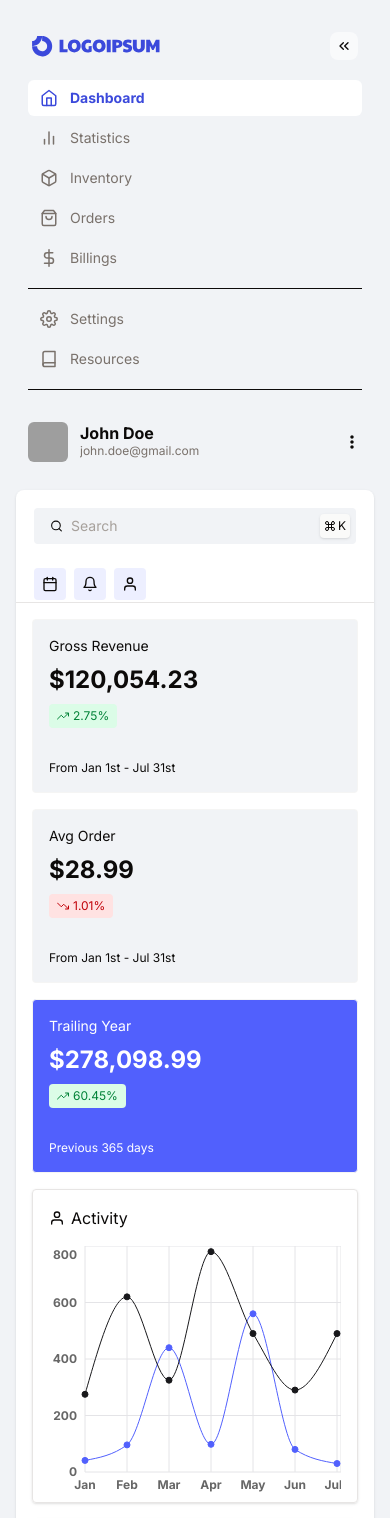
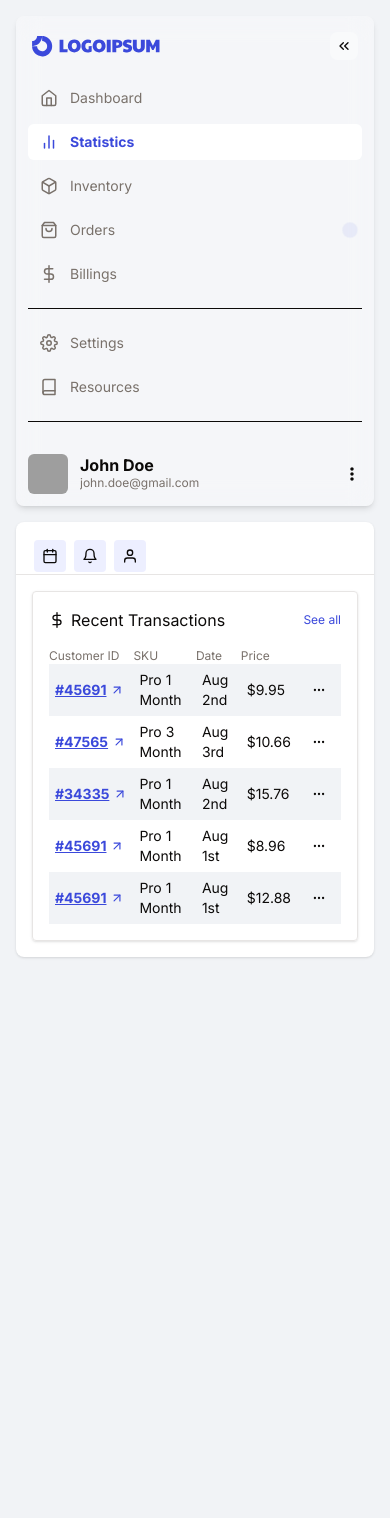
Before and after one commit to markjosephtx/dashboard-vite-react-tailwind, a React (Vite) app: page /statistics in a window 390 px wide. Shown: the top 1518 px of the page. After the commit the page ends 973 px from the top, so only its background shows below. Built offline with nearby package versions, Linux system fonts and the light colour scheme; grey boxes are pictures that could not be loaded.

Commit message:
Add Statistics Component and sub components, Added clickable prop states, refined mobile experience

```diff
--- a/package.json
+++ b/package.json
@@ -22,6 +22,7 @@
     "react-cmdk": "^1.3.9",
     "react-dom": "^18.3.1",
     "react-icons": "^5.5.0",
+    "react-router-dom": "^7.5.3",
     "recharts": "^2.15.3",
     "tailwindcss": "^4.1.4"
   },
--- a/src/App.jsx
+++ b/src/App.jsx
@@ -1,34 +1,39 @@
-import React from 'react'
-import { SidebarItem } from './Components/Sidebar/SidebarExpanded'
-import './App.css'
-import Dashboard from './Components/Dashboard/Dashboard'
-import SidebarExpanded from './Components/Sidebar/SidebarExpanded'
+import React from 'react';
+import { BrowserRouter, Route, Routes } from 'react-router-dom';
+import { SidebarItem } from './Components/Sidebar/SidebarExpanded';
+import './App.css';
+import Dashboard from './Components/Dashboard/Dashboard';
+import Statistics from './Components/Statistics/Statistics';
+import SidebarExpanded from './Components/Sidebar/SidebarExpanded';
 import { FiHome, FiBox, FiDollarSign, FiBarChart2, FiBook, FiSettings, FiShoppingBag } from "react-icons/fi";
 
-
 function App() {
-
   return (
-    <>
-
+    <BrowserRouter>
       <div className='flex flex-col lg:flex-row gap-4 p-4'>
         <SidebarExpanded>
-          <SidebarItem icon={<FiHome size={18} />} text="Dashboard" active />
-          <SidebarItem icon={<FiBarChart2 size={18} />} text="Statistics" />
-          <SidebarItem icon={<FiBox size={18} />} text="Inventory" />
-          <SidebarItem icon={<FiShoppingBag size={18} />} text="Orders" alert />
-          <SidebarItem icon={<FiDollarSign size={18} />} text="Billings" />
+          <SidebarItem icon={<FiHome size={18} />} text="Dashboard" to="/dashboard" />
+          <SidebarItem icon={<FiBarChart2 size={18} />} text="Statistics" to="/statistics" />
+          <SidebarItem icon={<FiBox size={18} />} text="Inventory" to="/inventory" />
+          <SidebarItem icon={<FiShoppingBag size={18} />} text="Orders" to="/orders" alert />
+          <SidebarItem icon={<FiDollarSign size={18} />} text="Billings" to="/billings" />
           <hr className='my-3' />
-          <SidebarItem icon={<FiSettings size={18} />} text="Settings" />
-          <SidebarItem icon={<FiBook size={18} />} text="Resources" />
+          <SidebarItem icon={<FiSettings size={18} />} text="Settings" to="/settings" />
+          <SidebarItem icon={<FiBook size={18} />} text="Resources" to="/resources" />
           <hr className='my-3' />
         </SidebarExpanded>
-        <Dashboard/>
+        <Routes>
+          <Route path="/dashboard" element={<Dashboard />} />
+          <Route path="/statistics" element={<Statistics />} />
+          <Route path="/inventory" element={<div>Inventory page</div>} />
+          <Route path="/orders" element={<div>Orders page</div>} />
+          <Route path="/billings" element={<div>Billings page</div>} />
+          <Route path="/settings" element={<div>Settings page</div>} />
+          <Route path="/resources" element={<div>Resources page</div>} />
+        </Routes>
       </div>
-
-
-    </>
-  )
+    </BrowserRouter>
+  );
 }
 
-export default App
+export default App;
--- a/src/Components/Sidebar/SidebarExpanded.jsx
+++ b/src/Components/Sidebar/SidebarExpanded.jsx
@@ -4,15 +4,15 @@ import { FiChevronsLeft, FiChevronsRight } from "react-icons/fi";
 import { CgMoreVerticalAlt } from "react-icons/cg";
 import { useContext, createContext, useState } from 'react'
 import logo  from "./../../assets/logoipsum-custom-logo.svg"
-import { motion } from "motion/react"
+import { Link, useLocation } from 'react-router-dom';
 
 const SidebarContext = createContext()
 
 export default function SidebarExpanded({ children }) {
   const [ expanded, setExpanded ] = useState(true)
   return (
-    <aside className={`lg:sticky top-4 lg:h-[calc(100vh-32px-48px)] grow-0 ${
-        expanded ? "h-auto" : "h-12"
+    <aside className={`sticky top-4 lg:h-[calc(100vh-32px-48px)] grow-0 n ${
+        expanded ? "h-auto lg:bg-[#F1F3F6] bg-white/30 backdrop-blur-md  shadow-md z-10 rounded-lg lg:shadow-none lg:rounded-none" : "h-14 lg:bg-[#F1F3F6] bg-white/30 backdrop-blur-md z-10 shadow-md rounded-lg lg:shadow-none lg:rounded-none "
       }`}>
       <nav className='h-full flex flex-col gap-2'>
         <div className='p-4 pb-2 flex justify-between items-center'>
@@ -53,21 +53,16 @@ export default function SidebarExpanded({ children }) {
   )
 }
 
-export function SidebarItem({ icon, text, active, alert }) {
+export function SidebarItem({ icon, text, alert, to }) {
   const { expanded } = useContext(SidebarContext)
+  const location = useLocation();
+  const isActive = location.pathname === to;
   return (
     <li
       className={`
-        relative flex items-center py-2 px-3 my-1
-        font-medium text-sm rounded-md cursor-pointer
-        transition-colors group
-        ${
-          active
-            ? "bg-white text-snare-blue-600 font-semibold"
-            : "hover:bg-snare-blue-100 text-stone-500"
-        }
-    `}
-    >
+        relative flex items-center font-medium text-sm group`}>
+      <Link to={to} className={`flex items-center py-2 px-3 my-1 rounded-md cursor-pointer
+        transition-colors ${isActive ? 'bg-white text-snare-blue-600 font-semibold w-full' : 'hover:bg-snare-blue-100 text-stone-500'}`}>
       {icon}
       <span className={`overflow-hidden transition-all ${
               expanded ? "lg:w-52 lg:ml-3 w-52 ml-3" : "lg:w-0 lg:ml-0 ml-3"
@@ -81,6 +76,7 @@ export function SidebarItem({ icon, text, active, alert }) {
           }`}
         />
       )}
+      </Link>
 
       {!expanded && (
         <div
--- /dev/null
+++ b/src/Components/Statistics/Grid.jsx
@@ -0,0 +1,13 @@
+import RecentTransactions from './RecentTransactions'
+
+function Grid() {
+  return (
+    <div className='px-4 grid gap-4 grid-cols-12'>
+        <RecentTransactions />
+
+
+    </div>
+  )
+}
+
+export default Grid
--- /dev/null
+++ b/src/Components/Statistics/RecentTransactions.jsx
@@ -0,0 +1,103 @@
+import React from 'react'
+import { FiDollarSign, FiArrowUpRight, FiMoreHorizontal } from 'react-icons/fi'
+
+function RecentTransactions() {
+  return (
+    <div className='col-span-12 p-4 rounded border border-stone-200 shadow-sm hover:shadow-md transition-all duration-300'>
+        <div className='mb-4 flex items-center justify-between'>
+            <h3 className='flex items-center gap-1.5 font-medium'>
+                <FiDollarSign /> Recent Transactions
+            </h3>
+            <button className='text-xs text-snare-blue-600 hover:underline'>
+                See all
+            </button>
+        </div>
+        <table className='w-full table-auto'>
+            <TableHead />
+            <tbody>
+                <TableRow
+                    cusId="#45691"
+                    sku="Pro 1 Month"
+                    date="Aug 2nd"
+                    price="$9.95"
+                    order={1}
+                />
+                <TableRow
+                    cusId="#47565"
+                    sku="Pro 3 Month"
+                    date="Aug 3rd"
+                    price="$10.66"
+                    order={2}
+                />
+                <TableRow
+                    cusId="#34335"
+                    sku="Pro 1 Month"
+                    date="Aug 2nd"
+                    price="$15.76"
+                    order={3}
+                />
+                <TableRow
+                    cusId="#45691"
+                    sku="Pro 1 Month"
+                    date="Aug 1st"
+                    price="$8.96"
+                    order={4}
+                />
+                <TableRow
+                    cusId="#45691"
+                    sku="Pro 1 Month"
+                    date="Aug 1st"
+                    price="$12.88"
+                    order={5}
+                />
+            </tbody>
+        </table>
+    </div>
+  )
+}
+const TableHead = () => {
+    return (
+        <thead>
+            <tr className='text-xs font-normal text-stone-500'>
+                <th className='text-left font-medium'>Customer ID</th>
+                <th className='text-left font-medium'>SKU</th>
+                <th className='text-left font-medium'>Date</th>
+                <th className='text-left font-medium'>Price</th>
+                <th className='w-8'></th>
+            </tr>
+        </thead>
+    )
+}
+
+const TableRow = ({
+    cusId,
+    sku,
+    date,
+    price,
+    order,
+} = {
+    cusId: string,
+    sku: string,
+    date: string,
+    price: string,
+    order: number,
+}) => {
+    return (
+        <tr className={order % 2 ? "bg-[#F1F3F6] text-sm" : "text-sm"}>
+            <td className='p-1.5'>
+                <a href="#" className='text-snare-blue-600 font-semibold underline flex items-center gap-1'>
+                {cusId} <FiArrowUpRight /></a>
+            </td>
+            <td className='p-1.5'>{sku}</td>
+            <td className='p-1.5'>{date}</td>
+            <td className='p-1.5'>{price}</td>
+            <td className='p-1.5'>
+                <button className='hover:bg-snare-blue-200 transition-colors grid place-content-center rounded text-sm size-8'>
+                    <FiMoreHorizontal />
+                </button>
+            </td>
+        </tr>
+    )
+}
+
+export default RecentTransactions
--- /dev/null
+++ b/src/Components/Statistics/Statistics.jsx
@@ -0,0 +1,15 @@
+import React from 'react'
+import TopBar from './TopBar'
+import Grid from './Grid'
+
+function Statistics() {
+  return (
+    <div className='bg-white rounded-lg pb-4 shadow grow'>
+      <TopBar />
+      <Grid />
+
+    </div>
+  )
+}
+
+export default Statistics
--- /dev/null
+++ b/src/Components/Statistics/TopBar.jsx
@@ -0,0 +1,25 @@
+import React from 'react'
+import  { FiCalendar, FiUser, FiBell }  from  'react-icons/fi'
+
+function TopBar() {
+  return (
+    <div className='border-b px-4 mb-4 mt-4 border-stone-200'>
+        <div className='flex justify-between p-0.5 flex-col lg:flex-row gap-2'>
+          <div className='flex items-start gap-2'>
+            <button className='flex w-[32px] h-[32px] text-md items-center justify-center bg-snare-blue-100 transition-colors hover:bg-snare-blue-600 hover:text-snare-blue-100 rounded'>
+                <FiCalendar/>
+            </button>
+            <button className='flex w-[32px] h-[32px] text-md items-center justify-center bg-snare-blue-100 transition-colors hover:bg-snare-blue-600 hover:text-snare-blue-100 rounded'>
+              <FiBell />
+            </button>
+            <button className='flex w-[32px] h-[32px] text-md items-center justify-center bg-snare-blue-100 transition-colors hover:bg-snare-blue-600 hover:text-snare-blue-100 rounded'>
+              <FiUser />
+            </button>
+          </div>
+        </div>
+
+    </div>
+  )
+}
+
+export default TopBar
```
Also changed, not shown: 1 other file (tests, documents, lock files or other folders).
